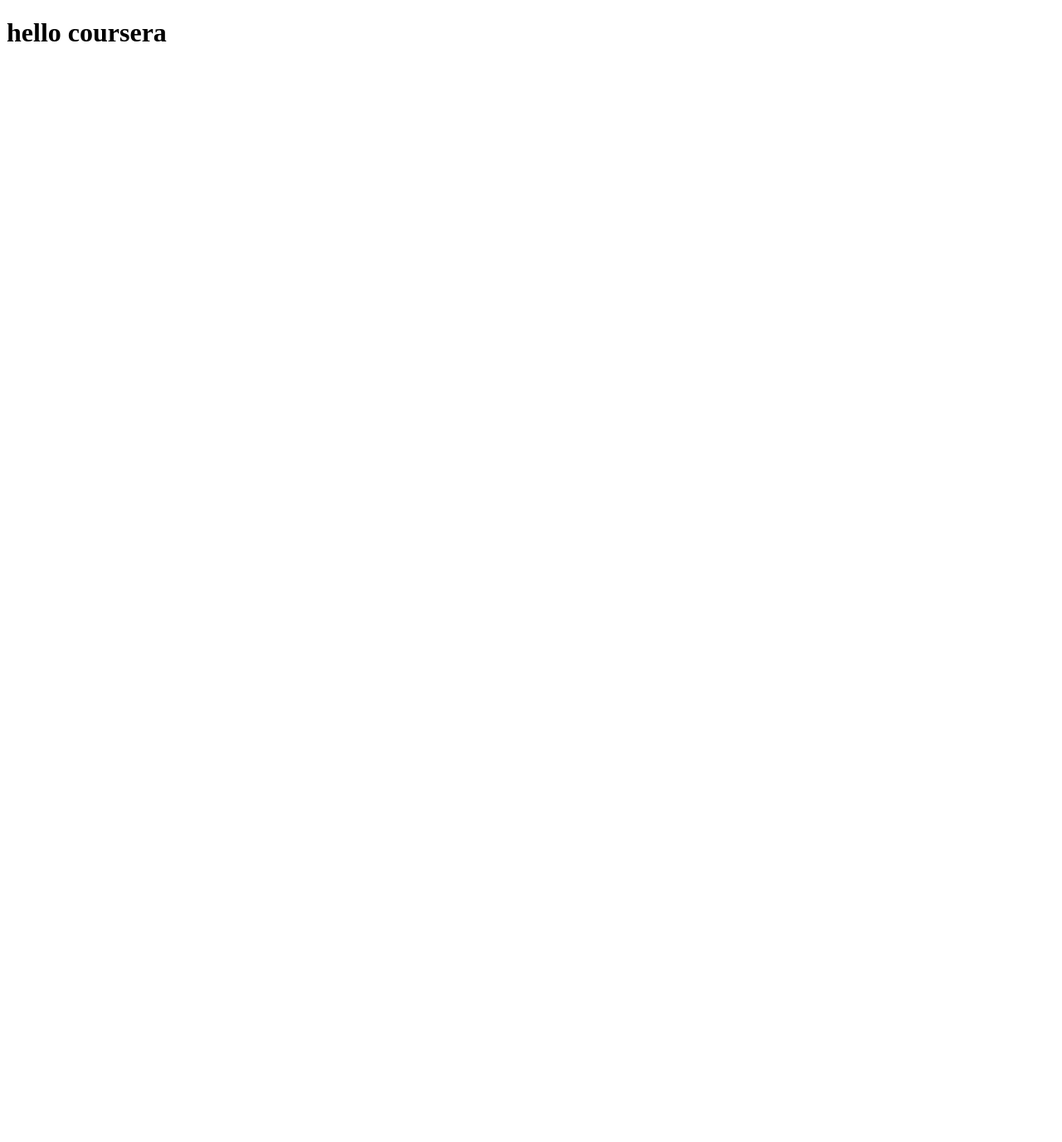
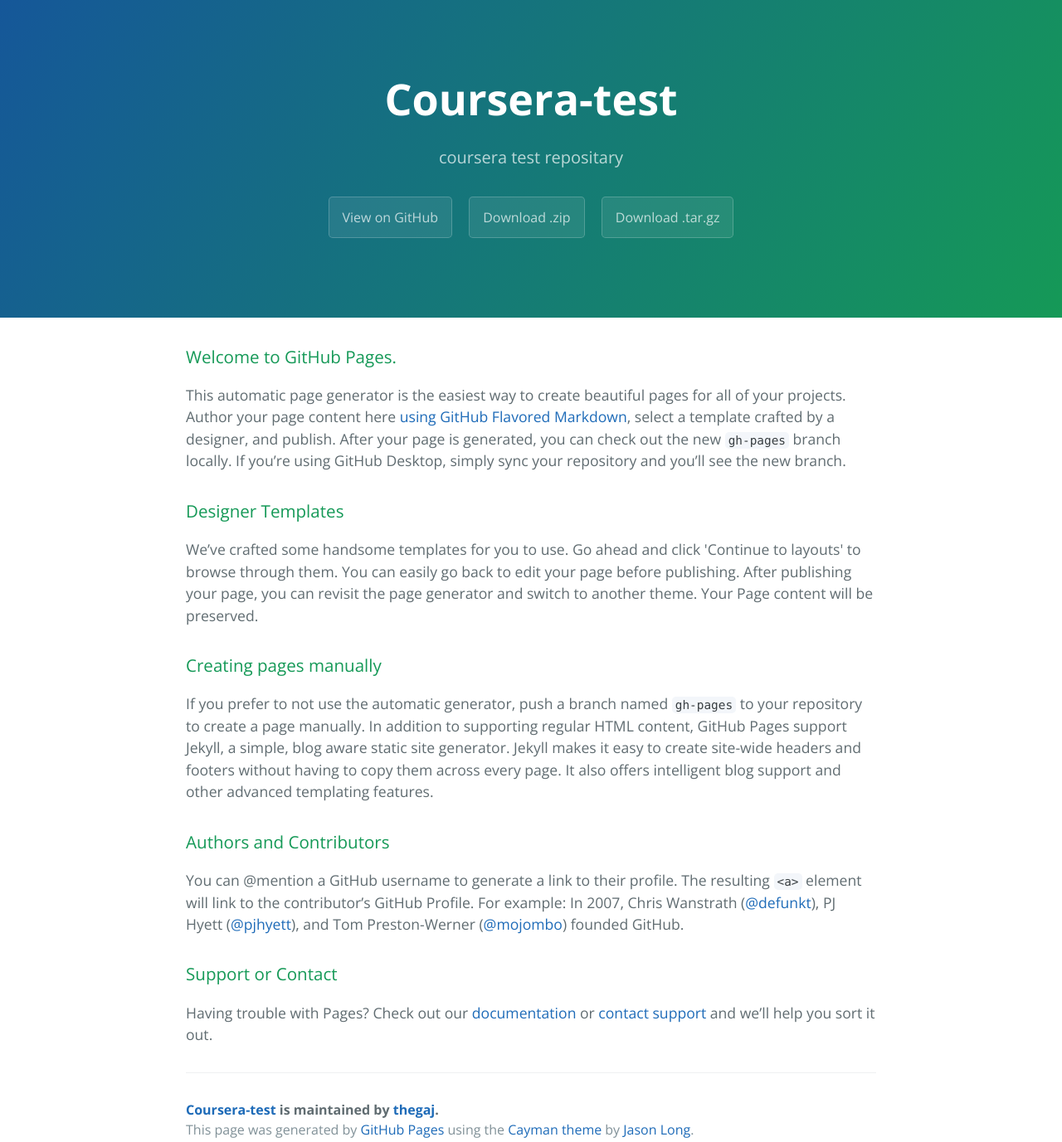
Before and after one commit to thegaj/coursera-test, a plain HTML site: page index.html in a window 1280 px wide. Shown: the whole page at 83% size. Before the commit the page ends 800 px from the top, so only its background shows below. Drawn offline with nearby package versions, Linux system fonts and the light colour scheme.

Commit message:
Add files via upload

```diff
--- a/index.html
+++ b/index.html
@@ -1,9 +1,57 @@
 <!DOCTYPE html>
-<html>
-<head>
- <title>HELLO COURSERA!</title>
- </head>
- <body>
-   <h1>hello coursera</h1>
+<html lang="en-us">
+  <head>
+    <meta charset="UTF-8">
+    <title>Coursera-test by thegaj</title>
+    <meta name="viewport" content="width=device-width, initial-scale=1">
+    <link rel="stylesheet" type="text/css" href="stylesheets/normalize.css" media="screen">
+    <link href='https://fonts.googleapis.com/css?family=Open+Sans:400,700' rel='stylesheet' type='text/css'>
+    <link rel="stylesheet" type="text/css" href="stylesheets/stylesheet.css" media="screen">
+    <link rel="stylesheet" type="text/css" href="stylesheets/github-light.css" media="screen">
+  </head>
+  <body>
+    <section class="page-header">
+      <h1 class="project-name">Coursera-test</h1>
+      <h2 class="project-tagline">coursera test repositary</h2>
+      <a href="https://github.com/thegaj/coursera-test" class="btn">View on GitHub</a>
+      <a href="https://github.com/thegaj/coursera-test/zipball/master" class="btn">Download .zip</a>
+      <a href="https://github.com/thegaj/coursera-test/tarball/master" class="btn">Download .tar.gz</a>
+    </section>
+
+    <section class="main-content">
+      <h3>
+<a id="welcome-to-github-pages" class="anchor" href="#welcome-to-github-pages" aria-hidden="true"><span aria-hidden="true" class="octicon octicon-link"></span></a>Welcome to GitHub Pages.</h3>
+
+<p>This automatic page generator is the easiest way to create beautiful pages for all of your projects. Author your page content here <a href="https://guides.github.com/features/mastering-markdown/">using GitHub Flavored Markdown</a>, select a template crafted by a designer, and publish. After your page is generated, you can check out the new <code>gh-pages</code> branch locally. If you’re using GitHub Desktop, simply sync your repository and you’ll see the new branch.</p>
+
+<h3>
+<a id="designer-templates" class="anchor" href="#designer-templates" aria-hidden="true"><span aria-hidden="true" class="octicon octicon-link"></span></a>Designer Templates</h3>
+
+<p>We’ve crafted some handsome templates for you to use. Go ahead and click 'Continue to layouts' to browse through them. You can easily go back to edit your page before publishing. After publishing your page, you can revisit the page generator and switch to another theme. Your Page content will be preserved.</p>
+
+<h3>
+<a id="creating-pages-manually" class="anchor" href="#creating-pages-manually" aria-hidden="true"><span aria-hidden="true" class="octicon octicon-link"></span></a>Creating pages manually</h3>
+
+<p>If you prefer to not use the automatic generator, push a branch named <code>gh-pages</code> to your repository to create a page manually. In addition to supporting regular HTML content, GitHub Pages support Jekyll, a simple, blog aware static site generator. Jekyll makes it easy to create site-wide headers and footers without having to copy them across every page. It also offers intelligent blog support and other advanced templating features.</p>
+
+<h3>
+<a id="authors-and-contributors" class="anchor" href="#authors-and-contributors" aria-hidden="true"><span aria-hidden="true" class="octicon octicon-link"></span></a>Authors and Contributors</h3>
+
+<p>You can @mention a GitHub username to generate a link to their profile. The resulting <code>&lt;a&gt;</code> element will link to the contributor’s GitHub Profile. For example: In 2007, Chris Wanstrath (<a href="https://github.com/defunkt" class="user-mention">@defunkt</a>), PJ Hyett (<a href="https://github.com/pjhyett" class="user-mention">@pjhyett</a>), and Tom Preston-Werner (<a href="https://github.com/mojombo" class="user-mention">@mojombo</a>) founded GitHub.</p>
+
+<h3>
+<a id="support-or-contact" class="anchor" href="#support-or-contact" aria-hidden="true"><span aria-hidden="true" class="octicon octicon-link"></span></a>Support or Contact</h3>
+
+<p>Having trouble with Pages? Check out our <a href="https://help.github.com/pages">documentation</a> or <a href="https://github.com/contact">contact support</a> and we’ll help you sort it out.</p>
+
+      <footer class="site-footer">
+        <span class="site-footer-owner"><a href="https://github.com/thegaj/coursera-test">Coursera-test</a> is maintained by <a href="https://github.com/thegaj">thegaj</a>.</span>
+
+        <span class="site-footer-credits">This page was generated by <a href="https://pages.github.com">GitHub Pages</a> using the <a href="https://github.com/jasonlong/cayman-theme">Cayman theme</a> by <a href="https://twitter.com/jasonlong">Jason Long</a>.</span>
+      </footer>
+
+    </section>
+
+
   </body>
-  </html>
+</html>
```
